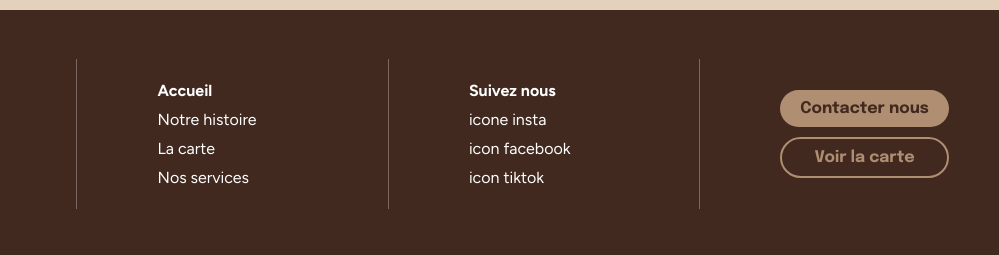
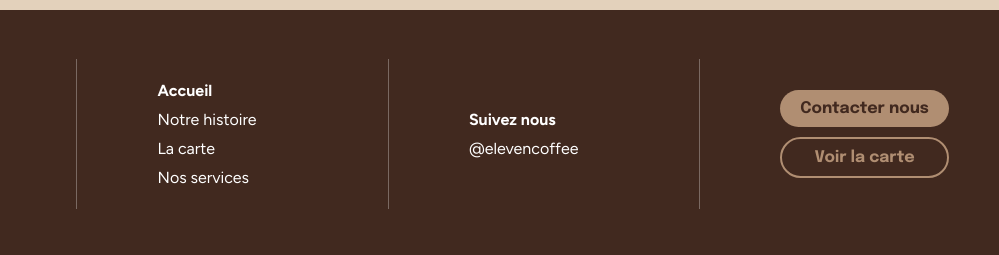
Before and after one commit to noemyyyye/eleven-coffee, a plain HTML site: page index.html in a window 1280 px wide. Shown: the part 3274-3529 px from the top of the page, 281-1280 px from the left. Drawn offline with Linux system fonts and the light colour scheme.

Commit message:
Modification footer

```diff
--- a/index.html
+++ b/index.html
@@ -213,9 +213,7 @@
 
       <div class="footer-column">
         <p><strong>Suivez nous</strong></p>
-        <p>icone insta</p>
-        <p>icon facebook</p>
-        <p>icon tiktok</p>
+        <p>@elevencoffee</p>
       </div>
 
       <div class="separator" aria-hidden="true"></div>
```
